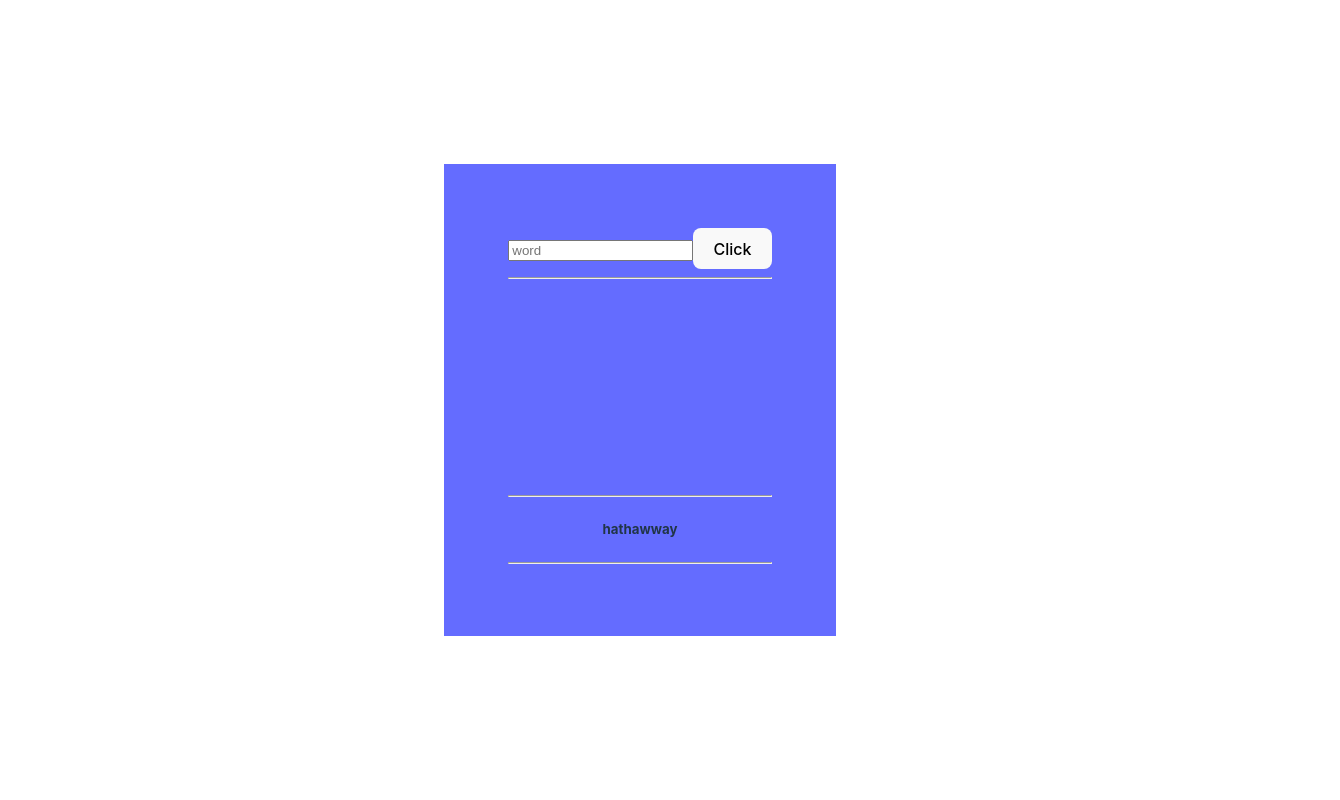
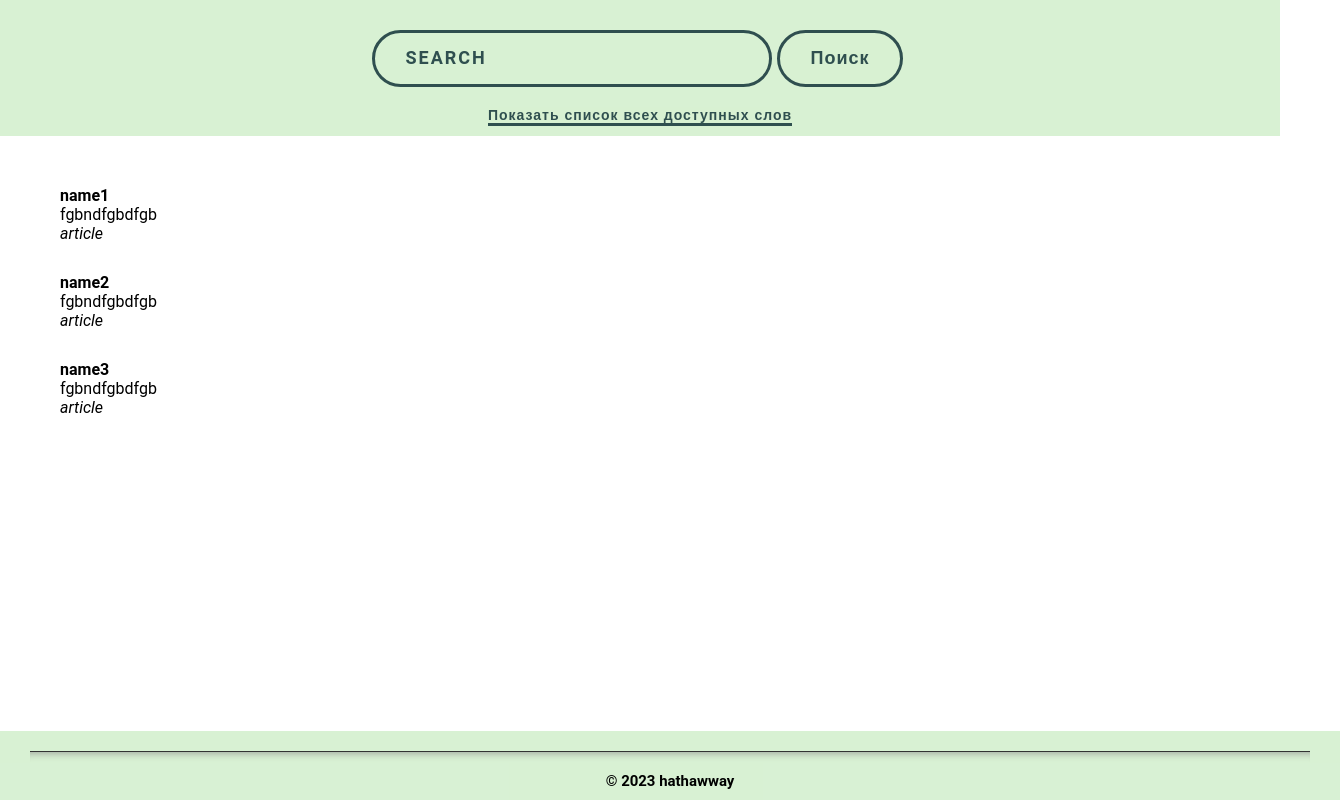
Before and after one commit to hathawway/vite-gloss, a Vue app: page / in a window 1280 px wide. Shown: the whole page, 1340 px wide, since content can reach past the window. Built offline with nearby package versions, Linux system fonts and the light colour scheme.

Commit message:
made pages

```diff
--- a/src/App.vue
+++ b/src/App.vue
@@ -1,10 +1,7 @@
 <template>
-  <div id="app">
     <Header/>
     <Main/>
     <Footer/>
-    <hr>
-  </div>
 </template>
 
 <script>
@@ -23,7 +20,4 @@ export default {
 </script>
 
 <style>
-#app {
-  background-color: #646cff;
-}
 </style>
--- a/src/components/footer/Footer.vue
+++ b/src/components/footer/Footer.vue
@@ -1,18 +1,41 @@
 <template>
   <div id="footer">
-    <hr>
-    <h5>hathawway</h5>
+    <hr class="hr-shadow">
+    <h5>&copy; 2023 hathawway</h5>
   </div>
 </template>
 
 <script>
 export default {
   name: "footer",
-  components: {
-  }
+  components: {}
 }
 </script>
 
 <style>
+#footer {
+  background-color: rgba(216, 241, 211, 0.99);
+  padding: 10px 30px;
+  font-size: 18px;
+
+  position: absolute;
+  bottom: 0;
+  width: 100%;
+}
+
+.hr-shadow {
+  margin: 10px 0;
+  padding: 0;
+  height: 10px;
+  border: none;
+  border-top: 1px solid #333;
+  box-shadow: 0 10px 10px -10px #8c8b8b inset;
+}
+
+h5 {
+  display: flex;
+  align-items: center;
+  justify-content: center;
+}
 
 </style>
--- a/src/components/header/Header.vue
+++ b/src/components/header/Header.vue
@@ -1,7 +1,7 @@
 <template>
   <div id="header">
     <Search/>
-    <hr>
+    <button class="btn-list">Показать список всех доступных слов</button>
   </div>
 </template>
 
@@ -17,5 +17,22 @@ export default {
 </script>
 
 <style>
+#header {
+  display: flex;
+  flex-direction: column;
+  align-items: center;
+  background-color: rgba(216, 241, 211, 0.99);
+  padding: 10px;
+}
 
+.btn-list {
+  background-color:  rgba(216, 241, 211, 0.99);
+  border: none;
+  border-bottom: 3px solid darkslategray;
+  outline: none;
+  font-size: 14px;
+  color: darkslategray;
+  font-weight: bold;
+  letter-spacing: 1px;
+}
 </style>
--- a/src/components/header/search/Search.vue
+++ b/src/components/header/search/Search.vue
@@ -1,18 +1,83 @@
 <template>
-  <div id="search">
-    <input placeholder="word">
-    <button>Click</button>
-  </div>
+  <form id="search" action="" method="get">
+      <input type="search" class="input" placeholder="Search">
+    <button type="submit" class="search-btn">Поиск</button>
+  </form>
+
 </template>
 
 <script>
 export default {
   name: "search",
-  components: {
-  }
+  components: {},
+  methods: {
+  },
 }
 </script>
 
 <style>
+#search {
+  display: flex;
+  flex-direction: row;
+  padding: 20px 50px;
+}
 
+.search-btn {
+  margin: 0px 5px;
+  border: 3px solid darkslategray;
+  padding: 15px 30px;
+  border-radius: 50px;
+  outline: none;
+  font-size: 18px;
+  color: darkslategray;
+  font-weight: bold;
+  letter-spacing: 1px;
+  background-color:  rgba(216, 241, 211, 0.99);
+}
+
+.input {
+  width: 400px;
+  border: 3px solid darkslategray;
+  background: transparent;
+  padding: 15px 30px;
+  border-radius: 50px;
+  outline: none;
+  font-size: 18px;
+  color: darkslategray;
+  font-weight: bold;
+  letter-spacing: 1px;
+}
+
+::-webkit-input-placeholder { /* Chrome/Opera/Safari */
+  color: darkslategray;
+  font-family: Roboto;
+  letter-spacing: 2px;
+  text-transform: uppercase;
+}
+
+::-moz-placeholder { /* Firefox 19+ */
+  color: darkslategray;
+}
+
+:-ms-input-placeholder { /* IE 10+ */
+  color: darkslategray;
+}
+
+@keyframes animate {
+  0% {
+    transform: scale(1);
+  }
+  25% {
+    transform: scale(1.2);
+  }
+  50% {
+    transform: scale(1.5);
+  }
+  75% {
+    transform: scale(1.2);
+  }
+  100% {
+    transform: scale(1);
+  }
+}
 </style>
--- /dev/null
+++ b/src/components/main/ListWord.vue
@@ -0,0 +1,42 @@
+<template>
+  <ul id="list-word">
+    <li class="word">
+      <h4>name1</h4>
+      <p>fgbndfgbdfgb</p>
+      <cite>article</cite>
+    </li>
+    <li class="word">
+      <h4>name2</h4>
+      <p>fgbndfgbdfgb</p>
+      <cite>article</cite>
+    </li>
+    <li class="word">
+      <h4>name3</h4>
+      <p>fgbndfgbdfgb</p>
+      <cite>article</cite>
+    </li>
+
+
+  </ul>
+</template>
+
+<script>
+export default {
+  name: "list-word",
+  components: {}
+}
+</script>
+
+<style>
+#list-word {
+
+}
+
+.word {
+  list-style: none;
+  //border: 3px solid darkslategray;
+  outline: none;
+  padding: 10px 20px;
+  margin: 10px;
+}
+</style>
--- a/src/components/main/Main.vue
+++ b/src/components/main/Main.vue
@@ -1,19 +1,23 @@
 <template>
   <div id="main">
+    <ListWord/>
   </div>
 </template>
 
 <script>
+import ListWord from "./ListWord.vue";
+
 export default {
   name: "main",
   components: {
+    ListWord: ListWord,
   }
 }
 </script>
 
 <style>
 #main {
-  width: 200px;
-  height: 200px;
+  background-color: #fff;
+  padding: 30px;
 }
 </style>
--- a/src/style.css
+++ b/src/style.css
@@ -1,89 +1,30 @@
 :root {
-  font-family: Inter, system-ui, Avenir, Helvetica, Arial, sans-serif;
-  line-height: 1.5;
-  font-weight: 400;
+  /*font-family: Inter, system-ui, Avenir, Helvetica, Arial, sans-serif;*/
+  /*line-height: 1.5;*/
+  /*font-weight: 400;*/
 
-  color-scheme: light dark;
-  color: rgba(255, 255, 255, 0.87);
-  background-color: #242424;
+  /*color-scheme: light dark;*/
+  /*color: rgba(255, 255, 255, 0.87);*/
+  /*background-color: #242424;*/
 
-  font-synthesis: none;
-  text-rendering: optimizeLegibility;
-  -webkit-font-smoothing: antialiased;
-  -moz-osx-font-smoothing: grayscale;
-  -webkit-text-size-adjust: 100%;
+  /*font-synthesis: none;*/
+  /*text-rendering: optimizeLegibility;*/
+  /*-webkit-font-smoothing: antialiased;*/
+  /*-moz-osx-font-smoothing: grayscale;*/
+  /*-webkit-text-size-adjust: 100%;*/
+  font-family: Roboto;
 }
 
-a {
-  font-weight: 500;
-  color: #646cff;
-  text-decoration: inherit;
-}
-a:hover {
-  color: #535bf2;
+*{
+  margin: 0;
+  padding: 0;
 }
 
-a {
-  font-weight: 500;
-  color: #646cff;
-  text-decoration: inherit;
-}
-a:hover {
-  color: #535bf2;
+html {
+  height: 100%;
 }
 
 body {
-  margin: 0;
-  display: flex;
-  place-items: center;
-  min-width: 320px;
-  min-height: 100vh;
+  position: relative;
+  min-height: 100%;
 }
-
-h1 {
-  font-size: 3.2em;
-  line-height: 1.1;
-}
-
-button {
-  border-radius: 8px;
-  border: 1px solid transparent;
-  padding: 0.6em 1.2em;
-  font-size: 1em;
-  font-weight: 500;
-  font-family: inherit;
-  background-color: #1a1a1a;
-  cursor: pointer;
-  transition: border-color 0.25s;
-}
-button:hover {
-  border-color: #646cff;
-}
-button:focus,
-button:focus-visible {
-  outline: 4px auto -webkit-focus-ring-color;
-}
-
-.card {
-  padding: 2em;
-}
-
-#app {
-  max-width: 1280px;
-  margin: 0 auto;
-  padding: 2rem;
-  text-align: center;
-}
-
-@media (prefers-color-scheme: light) {
-  :root {
-    color: #213547;
-    background-color: #ffffff;
-  }
-  a:hover {
-    color: #747bff;
-  }
-  button {
-    background-color: #f9f9f9;
-  }
-}
```
Also changed, not shown: 1 other file (tests, documents, lock files or other folders).
